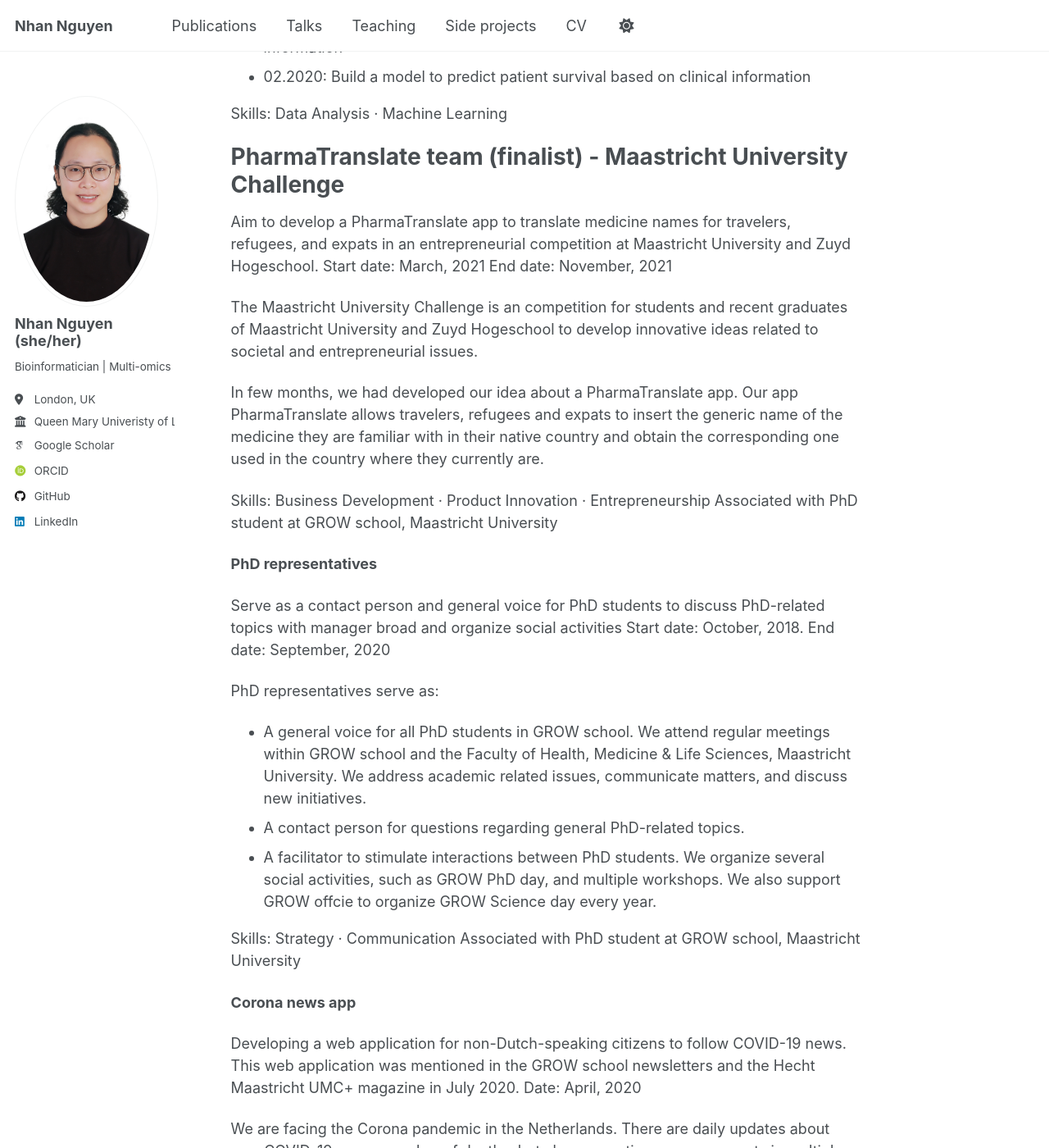
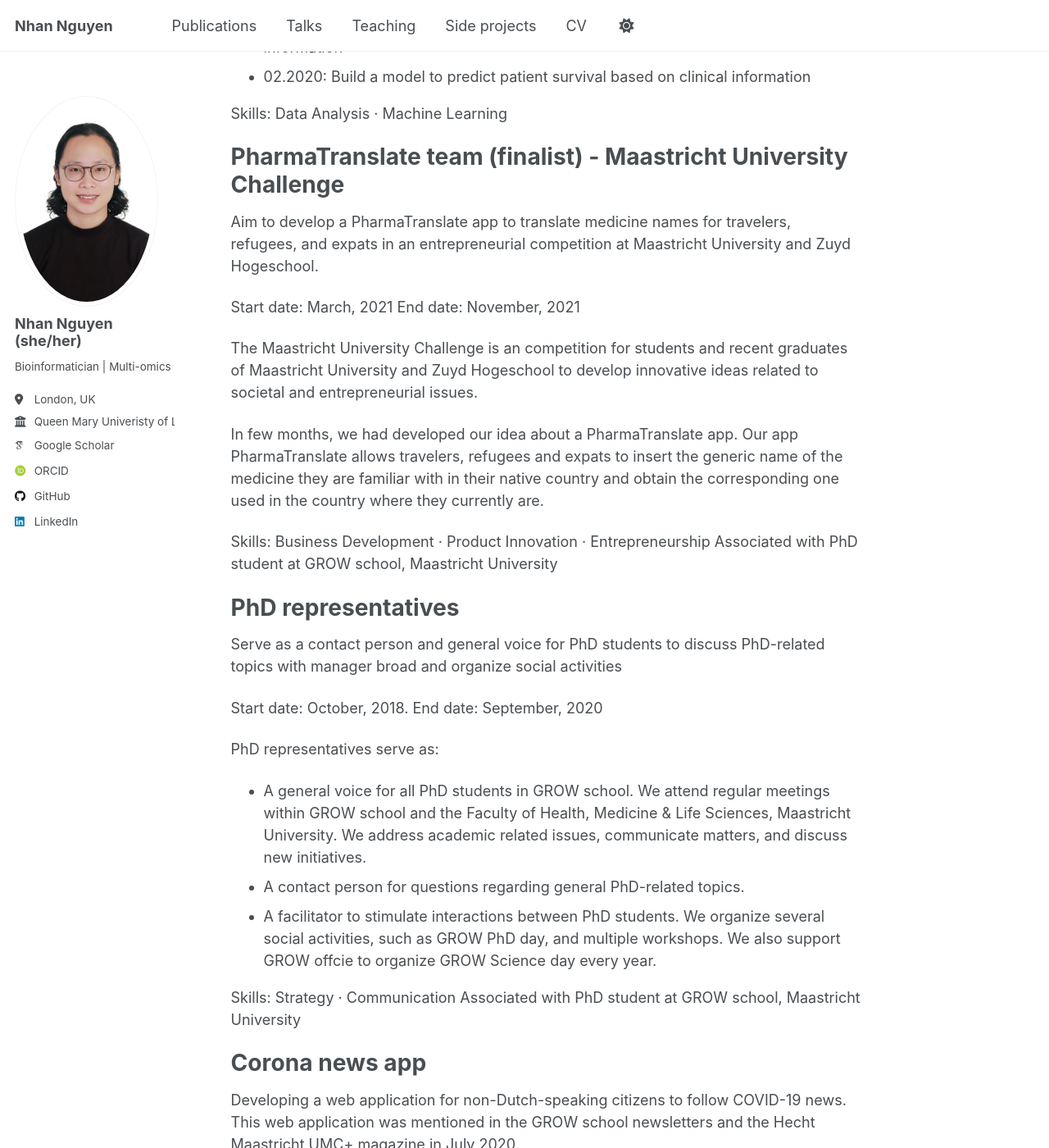
Before and after one commit to NhanNguyen000/NhanNguyen000.github.io, a Jekyll site: the page built from _pages/portfolio.md, in a window 1280 px wide and 1400 px high, scrolled down 863 px. Shown: the whole window at 82% size. Built offline with Jekyll 4.4.1, drawn with Linux system fonts in a browser that asks for light colours; some web fonts are replaced; a script that is not in the unit is left out; some of the changed text lies outside the part shown.

Commit message:
back the default setting, portfolio

```diff
--- a/_config.yml
+++ b/_config.yml
@@ -225,7 +225,7 @@ collections:
     output: false
     permalink: /:collection/:path/
   portfolio:
-    output: false
+    output: true
     permalink: /:collection/:path/
   talks:
     output: true
--- a/_pages/portfolio.md
+++ b/_pages/portfolio.md
@@ -35,6 +35,7 @@ Skills: Data Analysis · Machine Learning
 PharmaTranslate team (finalist) - Maastricht University Challenge
 ======
 Aim to develop a PharmaTranslate app to translate medicine names for travelers, refugees, and expats in an entrepreneurial competition at Maastricht University and Zuyd Hogeschool.
+
 Start date: March, 2021 End date: November, 2021
 
 The Maastricht University Challenge is an competition for students and recent graduates of Maastricht University and Zuyd Hogeschool to develop innovative ideas related to societal and entrepreneurial issues.
@@ -45,9 +46,10 @@ Skills: Business Development · Product Innovation · Entrepreneurship
 Associated with PhD student at GROW school, Maastricht University
 
 
-**PhD representatives**
+PhD representatives
+======
+Serve as a contact person and general voice for PhD students to discuss PhD-related topics with manager broad and organize social activities
 
-Serve as a contact person and general voice for PhD students to discuss PhD-related topics with manager broad and organize social activities
 Start date: October, 2018. End date: September, 2020
 
 PhD representatives serve as:
@@ -59,9 +61,10 @@ Skills: Strategy · Communication
 Associated with PhD student at GROW school, Maastricht University
 
 
-**Corona news app**
+Corona news app
+======
+Developing a web application for non-Dutch-speaking citizens to follow COVID-19 news. This web application was mentioned in the GROW school newsletters and the Hecht Maastricht UMC+ magazine in July 2020.
 
-Developing a web application for non-Dutch-speaking citizens to follow COVID-19 news. This web application was mentioned in the GROW school newsletters and the Hecht Maastricht UMC+ magazine in July 2020.
 Date: April, 2020
 
 We are facing the Corona pandemic in the Netherlands. There are daily updates about new COVID-19 cases, number of deaths, but also precautions measurements in multiple channels. Most of them are in Dutch, which are inconvenient for a large population of non-Dutch speaking citizens.
```
Also changed, not shown: other parts of _pages/portfolio.md (+3 -2 lines), _pages/portfolio.html (added, +13 -0 lines), _portfolio/portfolio_1.md (renamed from _portfolio/portfolio_team3_premium.md, +2 -4 lines).
